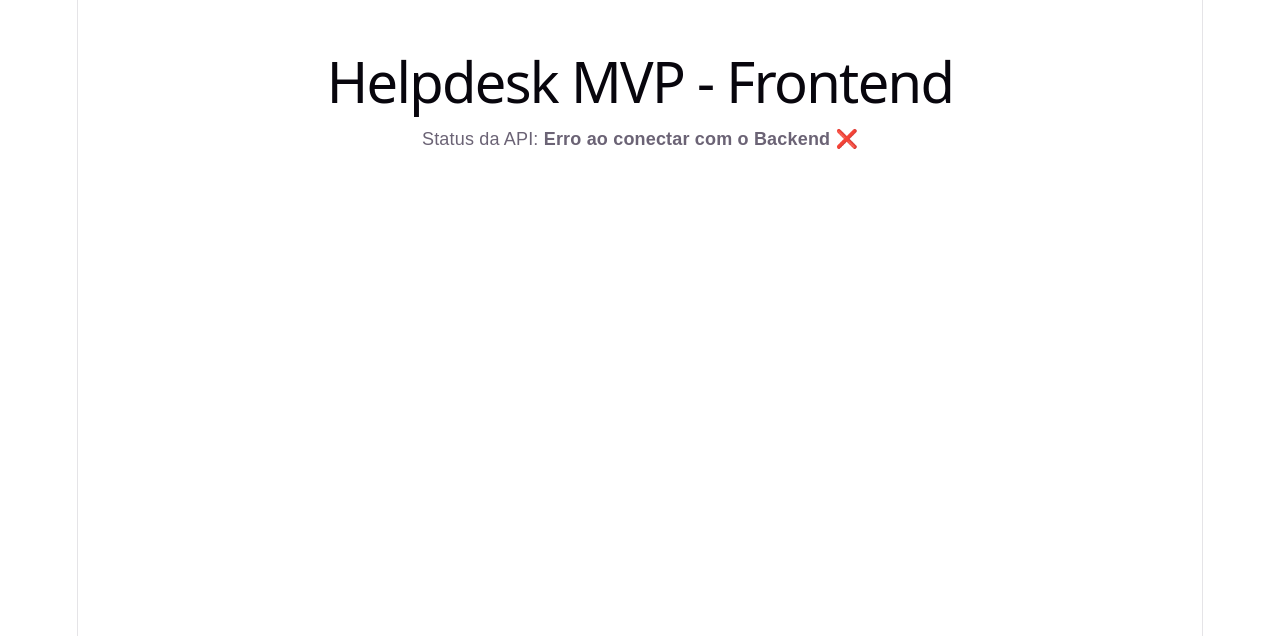
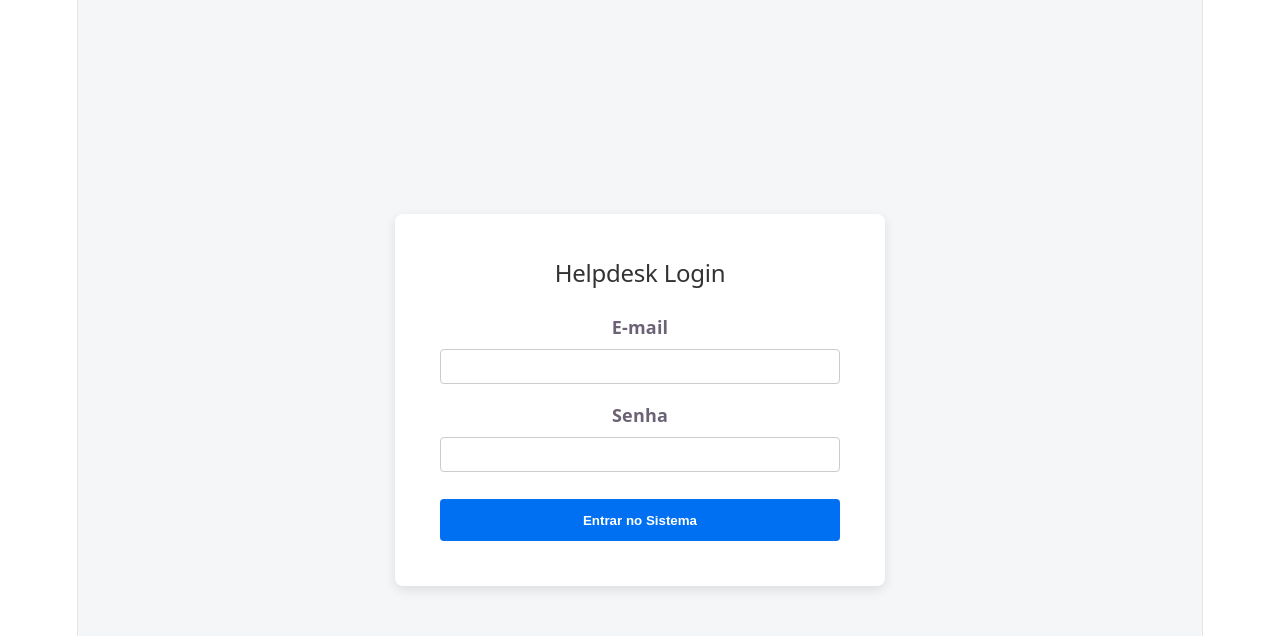
Before and after one commit to eduuesteves/helpdesk-mvp, a React (Vite) app in the folder frontend/: page / in a window 1280 px wide. Shown: the top 636 px of the page. Built offline with nearby package versions, Linux system fonts and the light colour scheme; no server answers.

Commit message:
feat: implement AuthContext state management and Login form screen

```diff
--- a/frontend/src/App.tsx
+++ b/frontend/src/App.tsx
@@ -1,23 +1,35 @@
+import { AuthProvider, useAuth } from './contexts/AuthContext';
+import { Login } from './pages/Login';
 
-import { useEffect, useState } from 'react'
-import './App.css'
-import { api } from './services/api';
+function MainApp() {
+  const { signed, user, signOut } = useAuth();
+
+  // Se o usuário não estiver logado, exibe apenas a tela de Login
+  if (!signed) {
+    return <Login />;
+  }
+
+  // Se estiver logado, exibe o "Dashboard" provisório
+  return (
+    <div style={{ fontFamily: 'sans-serif', padding: '2rem' }}>
+      <header style={{ display: 'flex', justifyContent: 'space-between', alignItems: 'center', borderBottom: '1px solid #eee', paddingBottom: '1rem' }}>
+        <h2>Painel do Helpdesk</h2>
+        <div>
+          <span style={{ marginRight: '1rem' }}>Olá, <strong>{user?.name}</strong> ({user?.role})</span>
+          <button onClick={signOut} style={{ padding: '0.5rem 1rem', cursor: 'pointer' }}>Sair</button>
+        </div>
+      </header>
+      <main style={{ marginTop: '2rem' }}>
+        <p>Você está autenticado com sucesso! Próximo passo: Listar os chamados aqui.</p>
+      </main>
+    </div>
+  );
+}
 
 export function App() {
-  const [status, setStatus] = useState<string>("Carregando...");
-
-  useEffect(() => {
-    // Testa a conexão com o nosso backend rodando na porta 3333
-    api
-      .get("/health")
-      .then(response => setStatus(response.data.message))
-      .catch(() => setStatus("Erro ao conectar com o Backend ❌"));
-  }, []);
-
   return (
-    <div style={{ fontFamily: 'sans-serif', padding: '2rem', textAlign: 'center' }}>
-      <h1>Helpdesk MVP - Frontend</h1>
-      <p>Status da API: <strong>{status}</strong></p>
-    </div>
-  )
+    <AuthProvider>
+      <MainApp />
+    </AuthProvider>
+  );
 }
--- /dev/null
+++ b/frontend/src/contexts/AuthContext.tsx
@@ -0,0 +1,64 @@
+import { createContext, useContext, useEffect, useState, type ReactNode } from "react";
+import { api } from "../services/api";
+
+interface User {
+    id: string;
+    name: string;
+    email: string;
+    role: "ADMIN" | "EMPLOYEE";
+}
+
+interface AuthContextType {
+    signed: boolean;
+    user: User | null;
+    loading: boolean;
+    signIn: (email: string, password: string) => Promise<void>;
+    signOut: () => void;
+}
+
+const AuthContext = createContext<AuthContextType>({} as AuthContextType);
+
+export function AuthProvider({ children }: { children: ReactNode }) {
+    const [user, setUser] = useState<User | null>(null);
+    const [loading, setLoading] = useState(true);
+
+    useEffect(() => {
+        // Ao carregar a aplicação, checa se já existe um usuário salvo no navegador
+        const storagedUser = localStorage.getItem("@Helpdesk:user");
+        const storagedToken = localStorage.getItem("@Helpdesk:token");
+
+        if (storagedUser && storagedToken) {
+            setUser(JSON.parse(storagedUser));
+        }
+        setLoading(false);
+    }, []);
+
+    async function signIn(email: string, password: string) {
+       // Faz a chamada para o endpoint de login que criamos no backend
+       const response = await api.post("/login", { email, password });
+       const { user: loggedUser, token } = response.data;
+
+       setUser(loggedUser);
+
+       // Salva os dados de forma persistente no navegador
+       localStorage.setItem("@Helpdesk:user", JSON.stringify(loggedUser));
+       localStorage.setItem("@Helpdesk:token", token);
+    }
+
+    function signOut() {
+        localStorage.removeItem("@Helpdesk:user");
+        localStorage.removeItem("@helpdesk:token");
+        setUser(null);
+    }
+
+    return (
+        <AuthContext.Provider value={{ signed: !!user, user, loading, signIn, signOut }}>
+            {children}
+        </AuthContext.Provider>
+    );
+}
+
+// Hook customizado para facilitar o uso do contexto nas telas
+export function useAuth() {
+    return useContext(AuthContext);
+}
--- /dev/null
+++ b/frontend/src/pages/Login.tsx
@@ -0,0 +1,44 @@
+import { useState, type FormEvent } from "react";
+import { useAuth } from "../contexts/AuthContext";
+
+export function Login() {
+    const [email, setEmail] = useState("");
+    const [password, setPassword] = useState("");
+    const [error, setError] = useState("");
+    const { signIn } = useAuth();
+
+    async function handleSubmit(e: FormEvent) {
+        e.preventDefault();
+        setError("");
+
+        try {
+            await signIn(email, password);
+        } catch (err: any) {
+            setError(err.response?.data?.error || "Falha na autenticação. Verifique os dados.");
+        }
+    }
+
+    return (
+    <div style={{ display: 'flex', justifyContent: 'center', alignItems: 'center', height: '100vh', backgroundColor: '#f4f6f8' }}>
+      <form onSubmit={handleSubmit} style={{ padding: '2.5rem', backgroundColor: '#fff', borderRadius: '8px', boxShadow: '0 4px 12px rgba(0,0,0,0.1)', width: '100%', maxWidth: '400px' }}>
+        <h2 style={{ textAlign: 'center', marginBottom: '1.5rem', color: '#333' }}>Helpdesk Login</h2>
+
+        {error && <p style={{ color: 'red', backgroundColor: '#ffebe6', padding: '0.5rem', borderRadius: '4px', fontSize: '0.9rem' }}>{error}</p>}
+
+        <div style={{ marginBottom: '1rem' }}>
+          <label style={{ display: 'block', marginBottom: '0.5rem', fontWeight: 'bold' }}>E-mail</label>
+          <input type="email" value={email} onChange={e => setEmail(e.target.value)} required style={{ width: '100%', padding: '0.5rem', borderRadius: '4px', border: '1px solid #ccc', boxSizing: 'border-box' }} />
+        </div>
+
+        <div style={{ marginBottom: '1.5rem' }}>
+          <label style={{ display: 'block', marginBottom: '0.5rem', fontWeight: 'bold' }}>Senha</label>
+          <input type="password" value={password} onChange={e => setPassword(e.target.value)} required style={{ width: '100%', padding: '0.5rem', borderRadius: '4px', border: '1px solid #ccc', boxSizing: 'border-box' }} />
+        </div>
+
+        <button type="submit" style={{ width: '100%', padding: '0.75rem', backgroundColor: '#0070f3', color: '#fff', border: 'none', borderRadius: '4px', fontWeight: 'bold', cursor: 'pointer' }}>
+          Entrar no Sistema
+        </button>
+      </form>
+    </div>
+  );
+}
```
Also changed, not shown: 1 other file (tests, documents, lock files or other folders).
